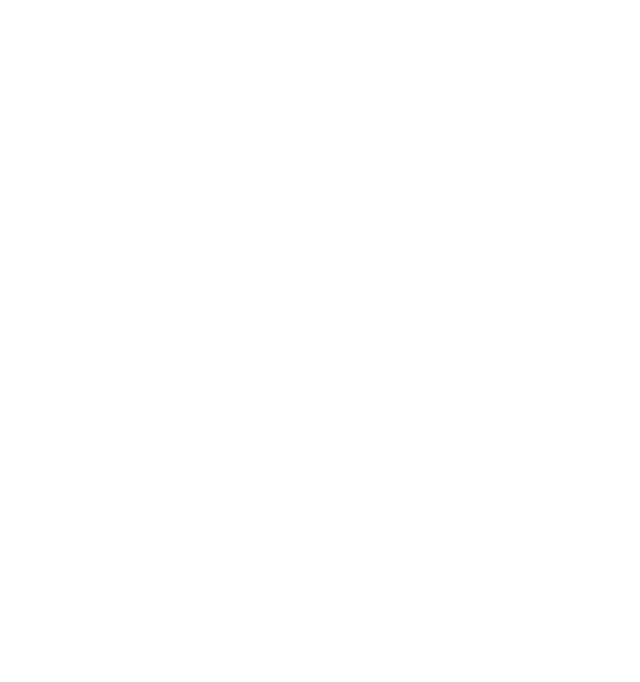
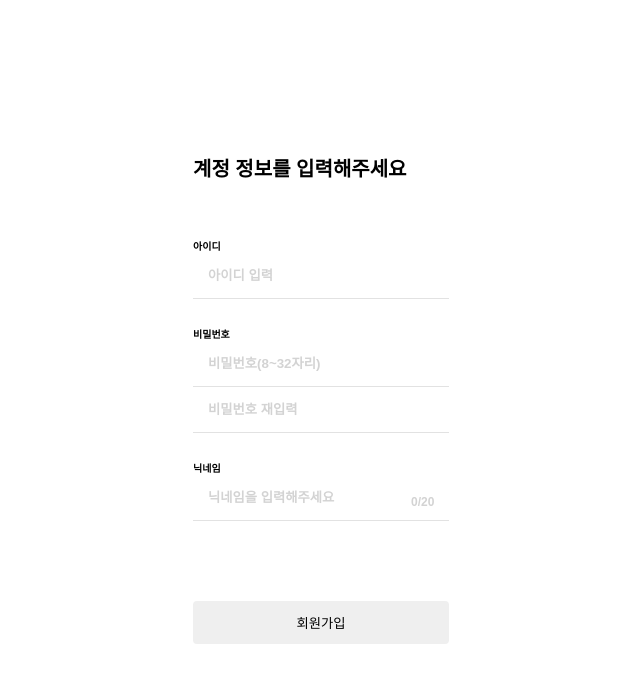
Before and after one commit to react-kakao-fe/kakao-clone, a React (Create React App) app: page /register in a window 1280 px wide. Before the commit this address had no page. Shown: the top 682 px of the page, without its empty margins (319-959 px from the left). Built offline with nearby package versions, Linux system fonts and the light colour scheme.

Commit message:
로그인, 가입페이지 업데이트

```diff
--- a/src/pages/Chat.jsx
+++ b/src/pages/Chat.jsx
@@ -1,7 +1,21 @@
-import React from "react";
+import { React, useState } from "react";
+import styled from "styled-components";
+import { ReactComponent as Chatfilled } from "../assets/chat-fill.svg";
+
+//전체 가운데 정렬용
+const MainContainer = styled.div`
+  width: 50vw;
+  height: 70vh;
+  display: flex;
+  flex-direction: column;
+  flex-wrap: warp;
+  align-items: center;
+  justify-content: center;
+  background-color: #fff323;
+`;
 
 const Chat = () => {
-  return <div>chat</div>;
+  return <MainContainer>chat</MainContainer>;
 };
 
 export default Chat;
--- a/src/pages/Login.jsx
+++ b/src/pages/Login.jsx
@@ -1,7 +1,132 @@
-import React from "react";
+import { React, useState } from "react";
+import styled from "styled-components";
+import { ReactComponent as Chatfilled } from "../assets/chat-fill.svg";
 
 const Login = () => {
-  return <div>로그인</div>;
+  //input값 설정
+  const [username, setUsername] = useState("");
+  const [pw, setPw] = useState("");
+
+  const userInfo = {
+    username: username,
+    password: pw,
+  };
+
+  //--------유효성 검사용
+
+  const isValidId = username.length >= 4 && username.length <= 12;
+  const isValidpw = pw.length >= 8 && pw.length <= 32;
+
+  //유효성 통과시 버튼&폰트 색상 변경
+  let setColor = "";
+  let setFontColor = "";
+
+  if (isValidId && isValidpw === true) {
+    setColor = "#4A403A";
+    setFontColor = "white";
+  } else {
+    setColor = "#eeee";
+    setFontColor = "gray";
+  }
+
+  return (
+    <div>
+      <MainContainer>
+        <Chatfilled width="100" height="100" fill="#4A403A"></Chatfilled>
+        <InputWarp>
+          <Input
+            placeholder="계정"
+            name="username"
+            value={username}
+            borderB="none"
+            onChange={(e) => setUsername(e.target.value)}
+          />
+          <Input
+            placeholder="비밀번호"
+            name="pw"
+            value={pw}
+            type="password"
+            borderT="1px solid #e5e5e5"
+            onChange={(e) => setPw(e.target.value)}
+          />
+          <Button fontColor={setFontColor} color={setColor}>
+            로그인
+          </Button>
+        </InputWarp>
+        <TextBox>
+          <p>회원가입</p>
+          <p>|</p>
+          <p>비밀번호 재설정</p>
+        </TextBox>
+      </MainContainer>
+    </div>
+  );
 };
 
+//전체 가운데 정렬용
+const MainContainer = styled.div`
+  width: 50vw;
+  height: 70vh;
+  display: flex;
+  flex-direction: column;
+  flex-wrap: warp;
+  align-items: center;
+  justify-content: center;
+  background-color: #fff323;
+`;
+
+//내용물 전체 크기설정
+const InputWarp = styled.div`
+  width: 30%;
+  margin-bottom: 30px;
+  margin-top: 50px;
+  p {
+    font-size: 10px;
+    font-weight: 800;
+  }
+  h1 {
+    margin-bottom: 60px;
+    font-size: 20px;
+    font-weight: bold;
+  }
+`;
+
+const Input = styled.input`
+  min-width: 100%;
+  outline: none;
+  padding: 15px;
+  border: 1px solid #ffce45;
+
+  ::placeholder,
+  ::-webkit-input-placeholder {
+    color: #d3d3d3;
+  }
+  border-bottom: ${(props) => props.borderB || "1px solid #FFCE45"};
+  border-top: ${(props) => props.borderT || "1px solid #FFCE45"};
+`;
+
+//입력버튼
+const Button = styled.button`
+  width: 100%;
+  padding: 12px;
+  margin-top: 10px;
+  border: none;
+  border-radius: 4px;
+  border: 1px solid #ffce45;
+  background-color: ${(props) => props.color || "#eeee"};
+  color: ${(props) => props.fontColor || "gray"};
+`;
+
+const TextBox = styled.div`
+  width: 20%;
+  height: 10px;
+  margin-top: 100px;
+  display: flex;
+  justify-content: space-between;
+  p {
+    font-size: 13px;
+    color: #4a403a;
+  }
+`;
+
 export default Login;
--- a/src/pages/Register.jsx
+++ b/src/pages/Register.jsx
@@ -1,7 +1,239 @@
-import React from "react";
+import { React, useState } from "react";
+import styled from "styled-components";
+import { ReactComponent as Xbutton } from "../assets/x-circle-fill.svg";
 
 const Register = () => {
-  return <div>회원가입</div>;
+  //input값 설정
+  const [username, setUsername] = useState("");
+  const [pw, setPw] = useState("");
+  const [pwCheck, setPwCheck] = useState("");
+  const [nickname, setNickname] = useState("");
+
+  const userInfo = {
+    username: username,
+    password: pw,
+    nickname: nickname,
+  };
+
+  //--------유효성 검사용
+  //id=영대소문, 숫자 4~12자
+  const isValidId = username.length >= 4 && username.length <= 12;
+
+  //pw-영대소문, 숫자, 특수문자 8~32자
+  const isValidpw = pw.length >= 8 && pw.length <= 32;
+
+  //닉네임 20글자 미만
+  const isValidnickname = nickname.length >= 1 && nickname.length <= 20;
+
+  //유효성 통과시 버튼 색상 변경
+  let setColor = "#eeee";
+
+  if (isValidId && isValidpw && isValidnickname === true) {
+    setColor = "yellow";
+  } else {
+    setColor = "#eeee";
+  }
+
+  //유효성 통과-> 전송하기
+  const submitHandler = () => {
+    if (pw === pwCheck) {
+      if (isValidId && isValidpw && isValidnickname === true) {
+        //dispatch넣기
+      } else {
+        alert("입력란을 확인해주세요");
+      }
+    } else {
+      alert("비밀번호가 일치하지 않습니다");
+    }
+  };
+
+  //지우기버튼 띄우기
+  function display(str) {
+    if (str.length >= 1) {
+      return true;
+    } else {
+      return false;
+    }
+  }
+
+  return (
+    <MainContainer>
+      <InputWarp>
+        <h1>계정 정보를 입력해주세요</h1>
+        <p>아이디</p>
+        <InputContainer>
+          <Input
+            placeholder="아이디 입력"
+            name="username"
+            value={username}
+            onChange={(e) =>
+              setUsername(e.target.value.replace(/[^A-Za-z0-9]*$/gi, ""))
+            }
+          />
+          <InputButton>
+            <Xbutton
+              width="20"
+              height="20"
+              fill="#e2e2e2"
+              display={display(username) ? "block" : "none"}
+              onClick={(e) => setUsername("")}
+            />
+          </InputButton>
+        </InputContainer>
+      </InputWarp>
+      <InputWarp>
+        <p>비밀번호</p>
+        <InputContainer>
+          <Input
+            placeholder="비밀번호(8~32자리)"
+            name="pw"
+            type="password"
+            maxLength="32"
+            value={pw}
+            onChange={(e) =>
+              setPw(e.target.value.replace(/[^A-Za-z0-9]*$/gi, ""))
+            }
+          />
+          <InputButton>
+            <Xbutton
+              width="20"
+              height="20"
+              fill="#e2e2e2"
+              display={display(pw) ? "block" : "none"}
+              onClick={(e) => setPw("")}
+            />
+          </InputButton>
+        </InputContainer>
+        <InputContainer>
+          <Input
+            placeholder="비밀번호 재입력"
+            type="password"
+            value={pwCheck}
+            maxLength="32"
+            onChange={(e) =>
+              setPwCheck(e.target.value.replace(/[^A-Za-z0-9]*$/gi, ""))
+            }
+          />
+          <InputButton>
+            <Xbutton
+              width="20"
+              height="20"
+              fill="#e2e2e2"
+              display={display(pwCheck) ? "block" : "none"}
+              onClick={(e) => setPwCheck("")}
+            />
+          </InputButton>
+        </InputContainer>
+      </InputWarp>
+      <InputWarp>
+        <InputContainer>
+          <p>닉네임</p>
+          <Input
+            placeholder="닉네임을 입력해주세요"
+            name="nickname"
+            value={nickname}
+            onChange={(e) => setNickname(e.target.value)}
+            maxLength="20"
+          />
+          <InputButton2>
+            <Xbutton
+              width="20"
+              height="20"
+              fill="#e2e2e2"
+              display={display(nickname) ? "block" : "none"}
+              onClick={(e) => setNickname("")}
+            />
+            <p>{nickname.length}/20</p>
+          </InputButton2>
+        </InputContainer>
+      </InputWarp>
+      <Button color={setColor} onClick={submitHandler}>
+        회원가입
+      </Button>
+    </MainContainer>
+  );
 };
 
+//전체 가운데 정렬용
+const MainContainer = styled.div`
+  width: 50vw;
+  height: 70vh;
+  display: flex;
+  flex-direction: column;
+  flex-wrap: warp;
+  align-items: center;
+  justify-content: center;
+`;
+
+//내용물 전체 크기설정
+const InputWarp = styled.div`
+  width: 40%;
+  margin-bottom: 30px;
+  p {
+    font-size: 10px;
+    font-weight: 800;
+  }
+  h1 {
+    margin-bottom: 60px;
+    font-size: 20px;
+    font-weight: bold;
+  }
+`;
+
+//button 위치조정용
+const InputContainer = styled.div`
+  position: relative;
+`;
+
+//X버튼 container
+const InputButton = styled.div`
+  position: absolute;
+  bottom: 11px;
+  right: 10px;
+`;
+
+//닉네임 X버튼 container
+const InputButton2 = styled.div`
+  position: absolute;
+  bottom: 11px;
+  right: 18px;
+  display: flex;
+  align-items: center;
+  justify-content: center;
+  p {
+    width: 20px;
+    margin-left: 10px;
+    color: #d3d3d3;
+    font-size: 12px;
+  }
+`;
+
+//input설정
+const Input = styled.input`
+  min-width: 100%;
+  outline: none;
+  padding: 15px;
+  border: none;
+  border-bottom: 1px solid #e2e2e2;
+  &:focus {
+    border-bottom: 1px solid black;
+  }
+
+  ::placeholder,
+  ::-webkit-input-placeholder {
+    color: #d3d3d3;
+    font-weight: bold;
+  }
+`;
+
+//입력버튼
+const Button = styled.button`
+  width: 40%;
+  padding: 12px;
+  margin-top: 50px;
+  border: none;
+  border-radius: 4px;
+  background-color: ${(props) => props.color || "#eeee"};
+`;
+
 export default Register;
--- a/src/shared/Router.js
+++ b/src/shared/Router.js
@@ -10,13 +10,13 @@
     <BrowserRouter>
       <Routes>
         {/* 회원가입 */}
-        <Route path="#" element={<Register />} />
+        <Route path="register" element={<Register />} />
         {/* 로그인 */}
-        <Route path="#" element={<Login />} />
+        <Route path="login" element={<Login />} />
         {/* 메인 */}
         <Route path="/" element={<Main />} />
         {/* 채팅 */}
-        <Route path="#" element={<Chat />} />
+        <Route path="chat" element={<Chat />} />
       </Routes>
     </BrowserRouter>
   );
```
Also changed, not shown: src/assets/x-circle-fill.svg (added).
